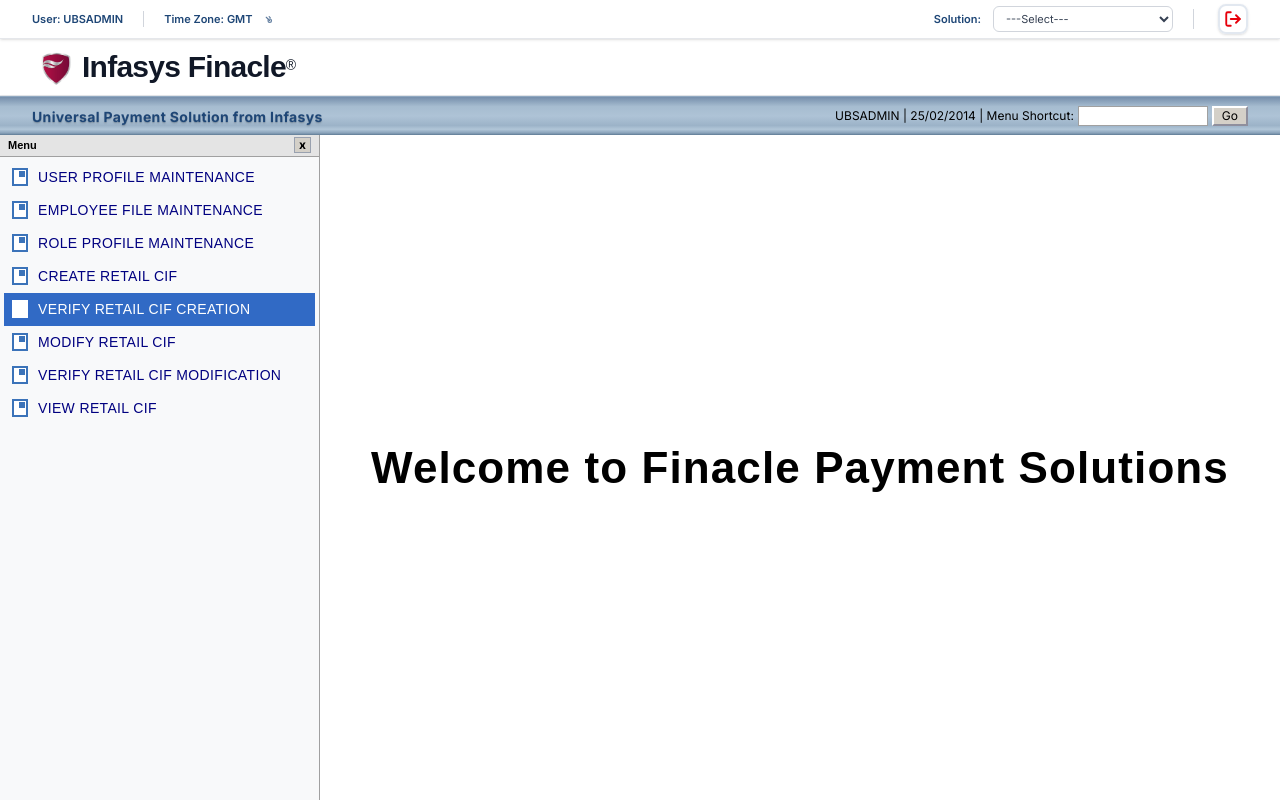
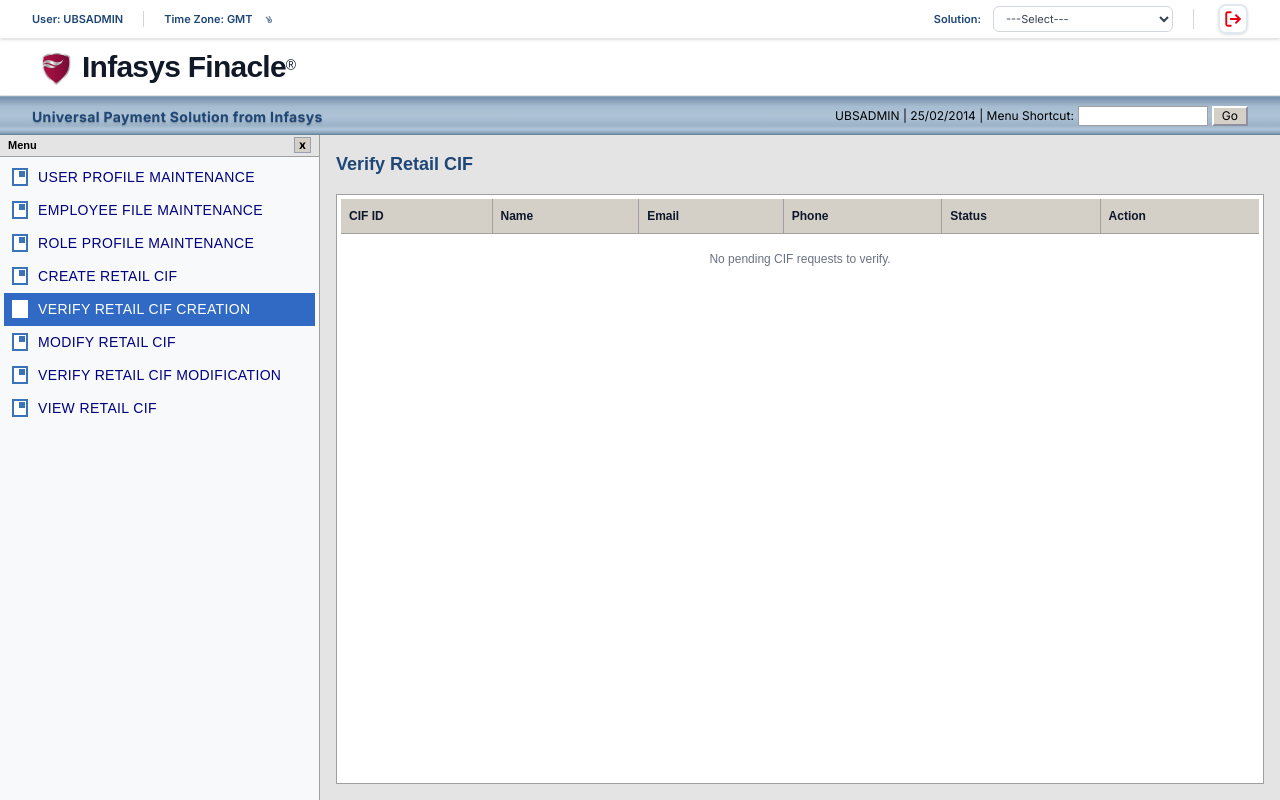
Before and after one commit to angadkt/alfazys-finacle, a React (Vite) app: page /fincore in a window 1280 px wide. Both pictures are taken after a click on the element "VERIFY RETAIL CIF CREATION". Built offline with nearby package versions, Linux system fonts and the light colour scheme.

Commit message:
feat: added CIF verification flow, restricted verification to admin, and restyled toast

```diff
--- /dev/null
+++ b/src/components/VerifyRetailCif.tsx
@@ -0,0 +1,73 @@
+import { useState, useEffect } from 'react';
+import { dbService } from '../services/db';
+
+export default function VerifyRetailCif() {
+  const [pendingCifs, setPendingCifs] = useState<any[]>([]);
+
+  useEffect(() => {
+    loadPendingCifs();
+  }, []);
+
+  const loadPendingCifs = () => {
+    const allCustomers = dbService.getCustomers();
+    const pending = allCustomers.filter(c => c.status === 'pending');
+    setPendingCifs(pending);
+  };
+
+  const handleVerify = (id: string) => {
+    // In our DB schema 'approved' acts as 'verified'
+    dbService.updateCustomer(id, { status: 'approved' });
+    alert(`CIF ID ${id} has been verified successfully.`);
+    loadPendingCifs();
+  };
+
+  return (
+    <div className="flex-1 flex flex-col bg-[#e4e4e4] p-4 font-sans" style={{fontFamily: 'Arial, Helvetica, sans-serif'}}>
+      <h2 className="text-[18px] font-bold text-[#1e4676] mb-4">Verify Retail CIF</h2>
+
+      <div className="bg-white border border-[#a0a0a0] p-1 flex-1 overflow-auto">
+        <table className="w-full border-collapse">
+          <thead>
+            <tr className="bg-[#d4d0c8] border-b border-[#a0a0a0] text-[12px] text-left">
+              <th className="p-2 border-r border-[#a0a0a0]">CIF ID</th>
+              <th className="p-2 border-r border-[#a0a0a0]">Name</th>
+              <th className="p-2 border-r border-[#a0a0a0]">Email</th>
+              <th className="p-2 border-r border-[#a0a0a0]">Phone</th>
+              <th className="p-2 border-r border-[#a0a0a0]">Status</th>
+              <th className="p-2">Action</th>
+            </tr>
+          </thead>
+          <tbody>
+            {pendingCifs.length === 0 ? (
+              <tr>
+                <td colSpan={6} className="p-4 text-center text-[12px] text-gray-500">
+                  No pending CIF requests to verify.
+                </td>
+              </tr>
+            ) : (
+              pendingCifs.map((cif) => (
+                <tr key={cif.id} className="border-b border-[#e4e4e4] text-[12px] hover:bg-[#f0f0f5]">
+                  <td className="p-2 border-r border-[#e4e4e4]">{cif.id}</td>
+                  <td className="p-2 border-r border-[#e4e4e4]">{cif.name}</td>
+                  <td className="p-2 border-r border-[#e4e4e4]">{cif.email || '-'}</td>
+                  <td className="p-2 border-r border-[#e4e4e4]">{cif.phone || '-'}</td>
+                  <td className="p-2 border-r border-[#e4e4e4]">
+                    <span className="text-orange-600 font-semibold uppercase">{cif.status}</span>
+                  </td>
+                  <td className="p-2">
+                    <button
+                      onClick={() => handleVerify(cif.id)}
+                      className="bg-[#e4e4f0] border-t-2 border-l-2 border-white border-b-2 border-r-2 border-b-[#8f8f9d] border-r-[#8f8f9d] hover:bg-[#d4d0c8] px-2 py-0.5 text-xs text-black active:border-t-[#8f8f9d] active:border-l-[#8f8f9d] active:border-b-white active:border-r-white"
+                    >
+                      Verify
+                    </button>
+                  </td>
+                </tr>
+              ))
+            )}
+          </tbody>
+        </table>
+      </div>
+    </div>
+  );
+}
--- /dev/null
+++ b/src/components/ViewRetailCif.tsx
@@ -0,0 +1,58 @@
+import { useState, useEffect } from 'react';
+import { dbService } from '../services/db';
+
+export default function ViewRetailCif() {
+  const [verifiedCifs, setVerifiedCifs] = useState<any[]>([]);
+
+  useEffect(() => {
+    loadVerifiedCifs();
+  }, []);
+
+  const loadVerifiedCifs = () => {
+    const allCustomers = dbService.getCustomers();
+    // 'approved' means verified in our DB schema
+    const verified = allCustomers.filter(c => c.status === 'approved');
+    setVerifiedCifs(verified);
+  };
+
+  return (
+    <div className="flex-1 flex flex-col bg-[#e4e4e4] p-4 font-sans" style={{fontFamily: 'Arial, Helvetica, sans-serif'}}>
+      <h2 className="text-[18px] font-bold text-[#1e4676] mb-4">View Verified Retail CIFs</h2>
+
+      <div className="bg-white border border-[#a0a0a0] p-1 flex-1 overflow-auto">
+        <table className="w-full border-collapse">
+          <thead>
+            <tr className="bg-[#d4d0c8] border-b border-[#a0a0a0] text-[12px] text-left">
+              <th className="p-2 border-r border-[#a0a0a0]">CIF ID</th>
+              <th className="p-2 border-r border-[#a0a0a0]">Name</th>
+              <th className="p-2 border-r border-[#a0a0a0]">Email</th>
+              <th className="p-2 border-r border-[#a0a0a0]">Phone</th>
+              <th className="p-2 border-r border-[#a0a0a0]">Status</th>
+            </tr>
+          </thead>
+          <tbody>
+            {verifiedCifs.length === 0 ? (
+              <tr>
+                <td colSpan={5} className="p-4 text-center text-[12px] text-gray-500">
+                  No verified CIFs found.
+                </td>
+              </tr>
+            ) : (
+              verifiedCifs.map((cif) => (
+                <tr key={cif.id} className="border-b border-[#e4e4e4] text-[12px] hover:bg-[#f0f0f5]">
+                  <td className="p-2 border-r border-[#e4e4e4] font-semibold text-[#1e4676]">{cif.id}</td>
+                  <td className="p-2 border-r border-[#e4e4e4]">{cif.name}</td>
+                  <td className="p-2 border-r border-[#e4e4e4]">{cif.email || '-'}</td>
+                  <td className="p-2 border-r border-[#e4e4e4]">{cif.phone || '-'}</td>
+                  <td className="p-2 border-r border-[#e4e4e4]">
+                    <span className="text-green-600 font-semibold uppercase">Verified</span>
+                  </td>
+                </tr>
+              ))
+            )}
+          </tbody>
+        </table>
+      </div>
+    </div>
+  );
+}
--- a/src/contexts/ToastContext.tsx
+++ b/src/contexts/ToastContext.tsx
@@ -49,44 +49,38 @@
     <ToastContext.Provider value={{ toasts, showToast, removeToast }}>
       {children}
       {/* Toast Portal Container */}
-      <div className="fixed top-6 right-6 z-[9999] flex flex-col gap-3 max-w-sm w-full pointer-events-none select-none">
+      <div className="fixed top-6 right-6 z-[9999] flex flex-col gap-2 w-[300px] pointer-events-none select-none" style={{fontFamily: 'Arial, Helvetica, sans-serif'}}>
         {toasts.map((toast) => (
           <div
             key={toast.id}
             onClick={() => removeToast(toast.id)}
-            className={`pointer-events-auto flex items-center justify-between gap-3.5 p-4.5 rounded-2xl shadow-[0_12px_40px_rgba(0,0,0,0.12)] border backdrop-blur-md cursor-pointer transition-all duration-300 transform hover:scale-[1.02] hover:shadow-[0_16px_50px_rgba(0,0,0,0.16)] animate-in slide-in-from-right-8 fade-in duration-300 ${
-              toast.type === 'success'
-                ? 'bg-emerald-600/95 border-emerald-500/20 text-white'
-                : toast.type === 'error'
-                ? 'bg-rose-600/95 border-rose-500/20 text-white'
-                : 'bg-[#9e0248]/95 border-[#9e0248]/20 text-white'
-            }`}
+            className="pointer-events-auto flex items-start gap-2 p-2 bg-[#d4d0c8] border-t-2 border-l-2 border-white border-b-2 border-r-2 border-b-[#8f8f9d] border-r-[#8f8f9d] shadow-[2px_2px_4px_rgba(0,0,0,0.5)] cursor-pointer"
           >
-            <div className="flex items-center gap-3">
-              {/* Type Icons */}
-              {toast.type === 'success' && (
-                <svg className="w-5 h-5 flex-shrink-0" fill="none" viewBox="0 0 24 24" stroke="currentColor" strokeWidth={3}>
-                  <path strokeLinecap="round" strokeLinejoin="round" d="M9 12.75L11.25 15 15 9.75M21 12a9 9 0 11-18 0 9 9 0 0118 0z" />
-                </svg>
+            {/* Info Icon */}
+            <div className="mt-1">
+              {toast.type === 'error' ? (
+                <div className="w-[18px] h-[18px] rounded-full bg-red-600 flex items-center justify-center text-white text-xs font-bold font-sans shadow-inner">
+                  x
+                </div>
+              ) : toast.type === 'success' ? (
+                <div className="w-[18px] h-[18px] rounded-full bg-green-600 flex items-center justify-center text-white text-xs font-bold font-sans shadow-inner">
+                  ✓
+                </div>
+              ) : (
+                <div className="w-[18px] h-[18px] rounded-full bg-blue-600 flex items-center justify-center text-white text-xs font-bold font-sans shadow-inner">
+                  i
+                </div>
               )}
-              {toast.type === 'error' && (
-                <svg className="w-5 h-5 flex-shrink-0" fill="none" viewBox="0 0 24 24" stroke="currentColor" strokeWidth={3}>
-                  <path strokeLinecap="round" strokeLinejoin="round" d="M12 9v2m0 4h.01m-6.938 4h13.856c1.54 0 2.502-1.667 1.732-3L13.732 4c-.77-1.333-2.694-1.333-3.464 0L3.34 16c-.77 1.333.192 3 1.732 3z" />
-                </svg>
-              )}
-              {toast.type === 'info' && (
-                <svg className="w-5 h-5 flex-shrink-0" fill="none" viewBox="0 0 24 24" stroke="currentColor" strokeWidth={3}>
-                  <path strokeLinecap="round" strokeLinejoin="round" d="M11.25 11.25l.041-.02a.75.75 0 111.084 1.085l-.042.022m-.9-1.085a1.562 1.562 0 113.125 0 1.562 1.562 0 01-3.125 0zM21 12a9 9 0 11-18 0 9 9 0 0118 0z" />
-                </svg>
-              )}
-              <span className="text-[11px] font-black uppercase tracking-wider font-montserrat leading-tight">{toast.message}</span>
+            </div>
+
+            <div className="flex-1 flex flex-col pt-1">
+              <span className="text-[12px] font-bold text-black mb-1">{toast.type === 'error' ? 'Error' : toast.type === 'success' ? 'Success' : 'Information'}</span>
+              <span className="text-[11px] text-black leading-tight">{toast.message}</span>
             </div>
 
             {/* Close Button */}
-            <button className="text-white/60 hover:text-white transition p-0.5 rounded-full hover:bg-white/10">
-              <svg className="w-4 h-4" fill="none" viewBox="0 0 24 24" stroke="currentColor" strokeWidth={2.5}>
-                <path strokeLinecap="round" strokeLinejoin="round" d="M6 18L18 6M6 6l12 12" />
-              </svg>
+            <button className="font-sans text-[10px] font-bold text-black border-t border-l border-white border-b border-r border-b-gray-600 border-r-gray-600 bg-[#d4d0c8] hover:bg-[#e4e4e4] w-4 h-4 flex items-center justify-center focus:outline-none active:border-t-gray-600 active:border-l-gray-600 active:border-b-white active:border-r-white">
+              x
             </button>
           </div>
         ))}
--- a/src/pages/FincorePage.tsx
+++ b/src/pages/FincorePage.tsx
@@ -1,18 +1,23 @@
 import { useState } from 'react';
 import Header from '../components/Header';
 import CreateRetailCifForm from '../components/CreateRetailCifForm';
+import VerifyRetailCif from '../components/VerifyRetailCif';
+import ViewRetailCif from '../components/ViewRetailCif';
+
+import { dbService } from '../services/db';
 
 export default function FincorePage() {
   const [activeScreen, setActiveScreen] = useState<string>('welcome');
+  const userRole = dbService.getUserRole();
 
   const menuItems = [
     "USER PROFILE MAINTENANCE",
     "EMPLOYEE FILE MAINTENANCE",
     "ROLE PROFILE MAINTENANCE",
     "CREATE RETAIL CIF",
-    "VERIFY RETAIL CIF CREATION",
+    ...(userRole === 'super_admin' ? ["VERIFY RETAIL CIF CREATION"] : []),
     "MODIFY RETAIL CIF",
-    "VERIFY RETAIL CIF MODIFICATION",
+    ...(userRole === 'super_admin' ? ["VERIFY RETAIL CIF MODIFICATION"] : []),
     "VIEW RETAIL CIF"
   ];
 
@@ -53,6 +58,10 @@
         <div className="flex-1 flex flex-col bg-white overflow-hidden">
           {activeScreen === 'CREATE RETAIL CIF' ? (
             <CreateRetailCifForm />
+          ) : activeScreen === 'VERIFY RETAIL CIF CREATION' ? (
+            <VerifyRetailCif />
+          ) : activeScreen === 'VIEW RETAIL CIF' ? (
+            <ViewRetailCif />
           ) : (
             <div className="flex-1 flex items-center justify-center">
               <h1 className="text-[44px] font-bold text-black tracking-wide" style={{fontFamily: 'Arial, Helvetica, sans-serif'}}>
```
